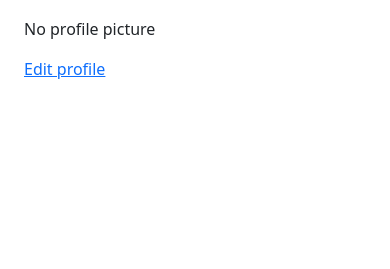
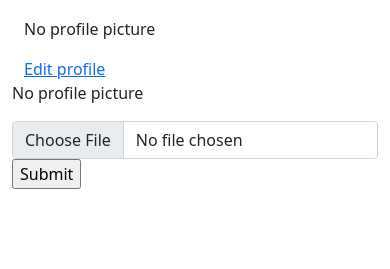
Before and after one commit to Abishag-Maitha/pitches-app, a Python web app: template app/templates/profile/profile.html in a window 390 px wide. Shown: the part 71-340 px from the top of the page. Run offline with Jinja, Linux system fonts and the light colour scheme; the template is opened without the code that fills it, so the values that code supplies are empty; some libraries are stand-ins or nearby versions.

Commit message:
Create a file upload form

```diff
--- a/app/templates/profile/profile.html
+++ b/app/templates/profile/profile.html
@@ -30,4 +30,22 @@
         </div>
     </div>
 </div>
+<div class="col-md-4">
+    {% if user.profile_pic_path %}
+
+    <img src="{{url_for('static',filename=user.profile_pic_path)}}" alt="" class="img-thumbnail">
+
+    {%else%}
+    <p>No profile picture</p>
+
+    {% endif %}
+
+        {% if user == current_user %}
+    <form  action="{{url_for('main.update_pic',uname=user.username)}}" method="post" enctype = "multipart/form-data">
+
+      <input type="file"  name="photo" class="form-control" required>
+      <input type="submit">
+    </form>
+      {% endif %}
+  </div>
 {% endblock %}
```
